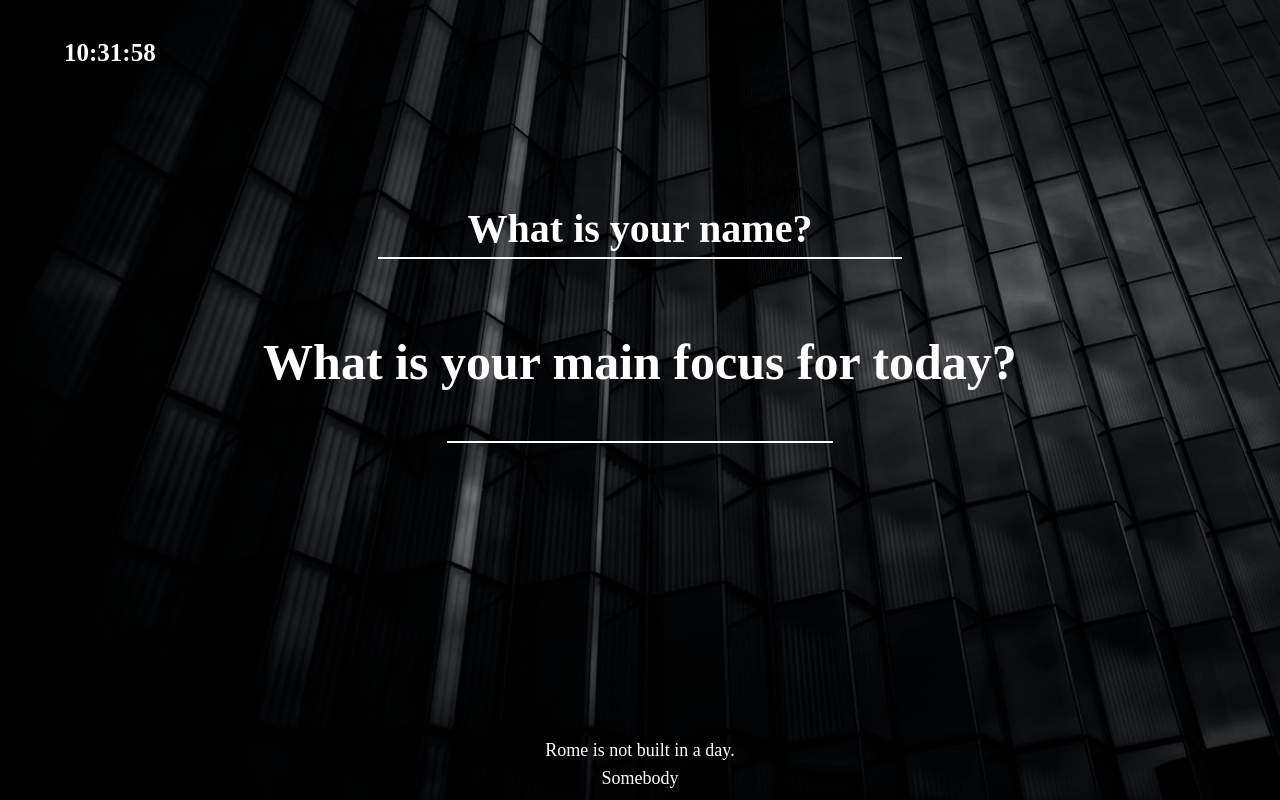
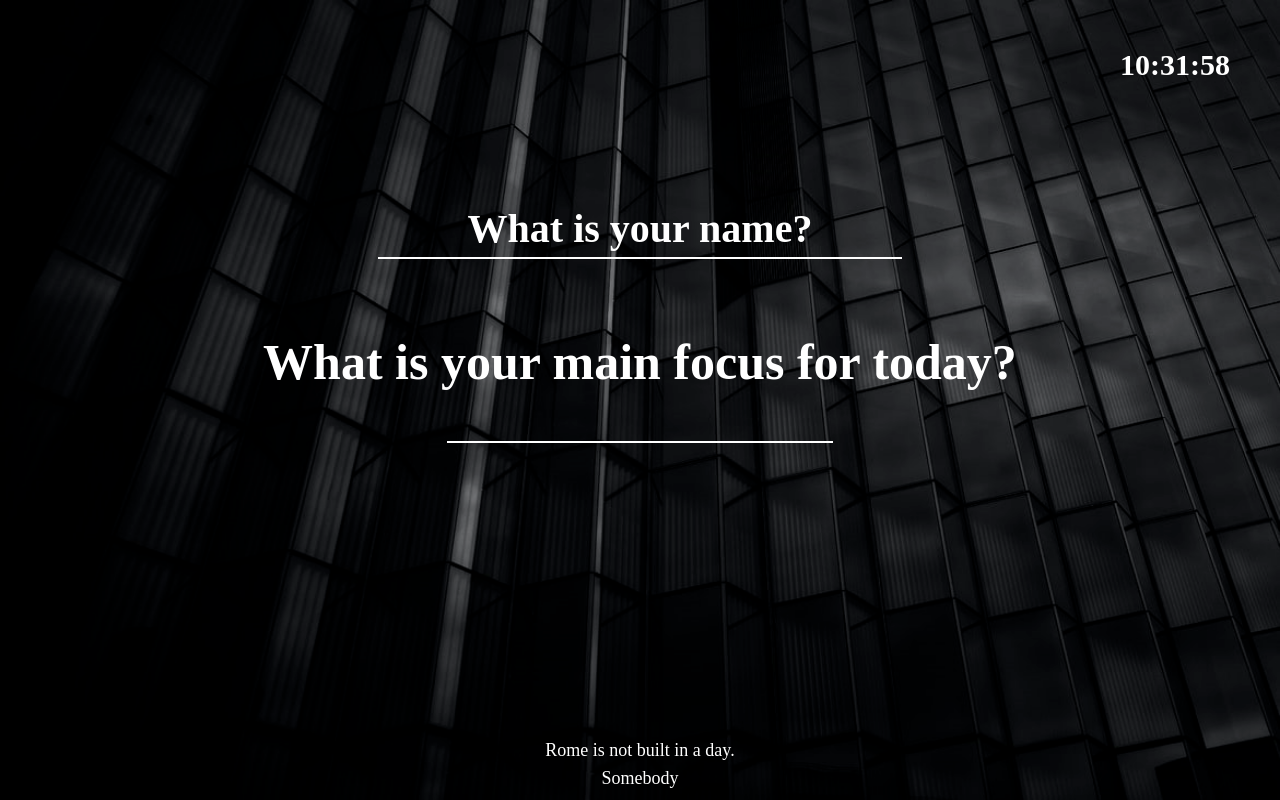
Before and after one commit to WestEastZ/chrome, a plain HTML site: page index.html in a window 1280 px wide. Drawn offline with Linux system fonts and the light colour scheme.

Commit message:
Update clock.css

```diff
--- a/css/clock.css
+++ b/css/clock.css
@@ -1,7 +1,7 @@
 #clock {
   position: absolute;
-  top: 5%;
-  left: 5%;
-  font-size: 25px;
+  top: 50px;
+  right: 50px;
+  font-size: 30px;
   font-weight: bold;
 }
```
